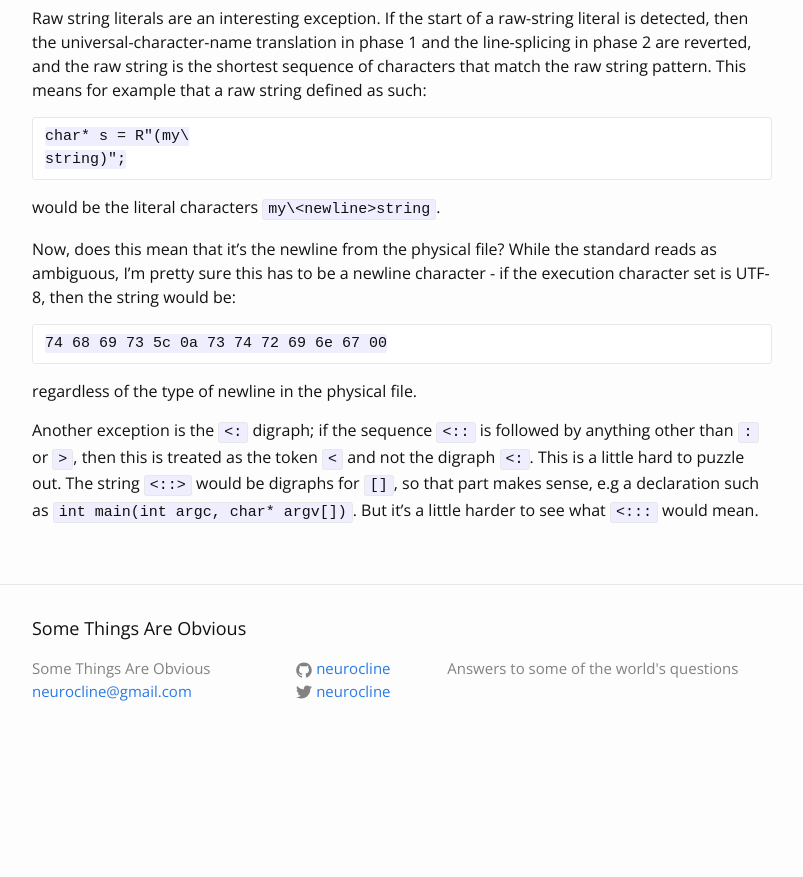
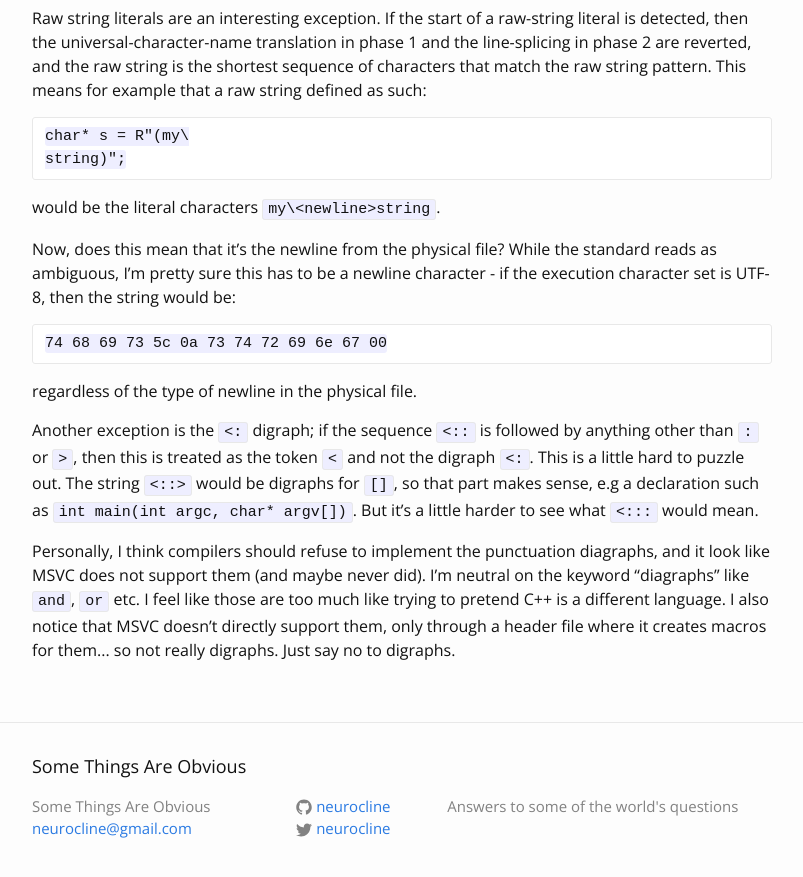
Before and after one commit to neurocline/neurocline.github.io, a Jekyll site: the page built from _posts/2017-01-03-compiling-c++.md, in a window 1280 px wide and 900 px high, scrolled down 1456 px. Shown: the top 877 px of the window, without its empty margins (238-1041 px from the left). Built offline with Jekyll 4.4.1, drawn with Linux system fonts in a browser that asks for light colours; before the commit the page ends 2218 px from its top, so only the background shows below that.

Commit message:
notes on digraphs

```diff
--- a/_posts/2017-01-03-compiling-c++.md
+++ b/_posts/2017-01-03-compiling-c++.md
@@ -84,3 +84,9 @@ Another exception is the `<:` digraph; if the sequence `<::` is followed by anyt
 this is treated as the token `<` and not the digraph `<:`. This is a little hard to puzzle out. The string `<::>`
 would be digraphs for `[]`, so that part makes sense, e.g a declaration such as `int main(int argc, char* argv[])`.
 But it's a little harder to see what `<:::` would mean.
+
+Personally, I think compilers should refuse to implement the punctuation diagraphs, and it look like MSVC
+does not support them (and maybe never did). I'm neutral on the keyword "diagraphs" like `and`, `or` etc.
+I feel like those are too much like trying to pretend C++ is a different language. I also notice that
+MSVC doesn't directly support them, only through a header file <iso646.h> where it creates macros for them...
+so not really digraphs. Just say no to digraphs.
```
